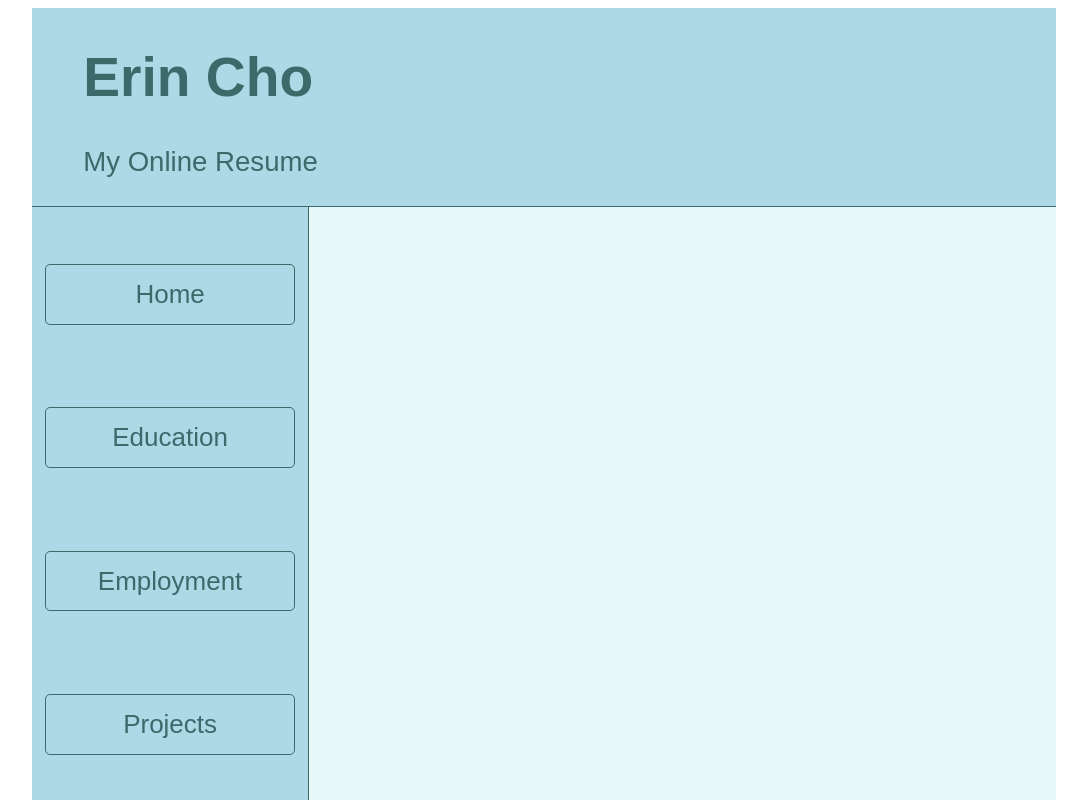
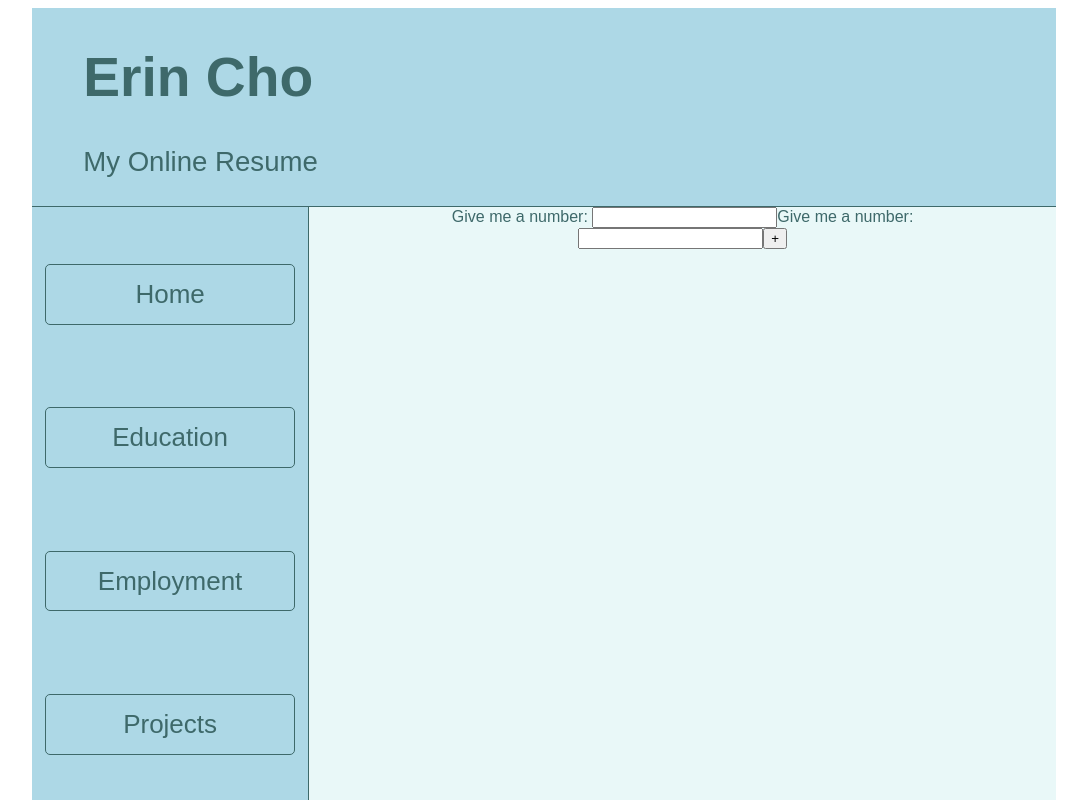
Before and after one commit to er1nh4/cs391a1-mp3, a React app: page /projects.html in a window 1280 px wide. Shown: the top 800 px of the page, without its empty margins (96-1183 px from the left). Built offline with nearby package versions, Linux system fonts and the light colour scheme; the HTML template or start-up script is replaced by a standard one.

Commit message:
Added calc framework

```diff
--- a/src/components/main/Projects.tsx
+++ b/src/components/main/Projects.tsx
@@ -19,7 +19,12 @@ export default function Projects(){
     return (
         <>
             <StyledPage>
-                <StyledDiv></StyledDiv>
+                <StyledDiv>
+                    <label htmlFor="one">Give me a number: </label><input id="one"/>
+                    <label htmlFor="two">Give me a number: </label><input id="two"/>
+                    <button>+</button>
+                    <h4 id="output"></h4>
+                </StyledDiv>
             </StyledPage>
         </>
     )
```
